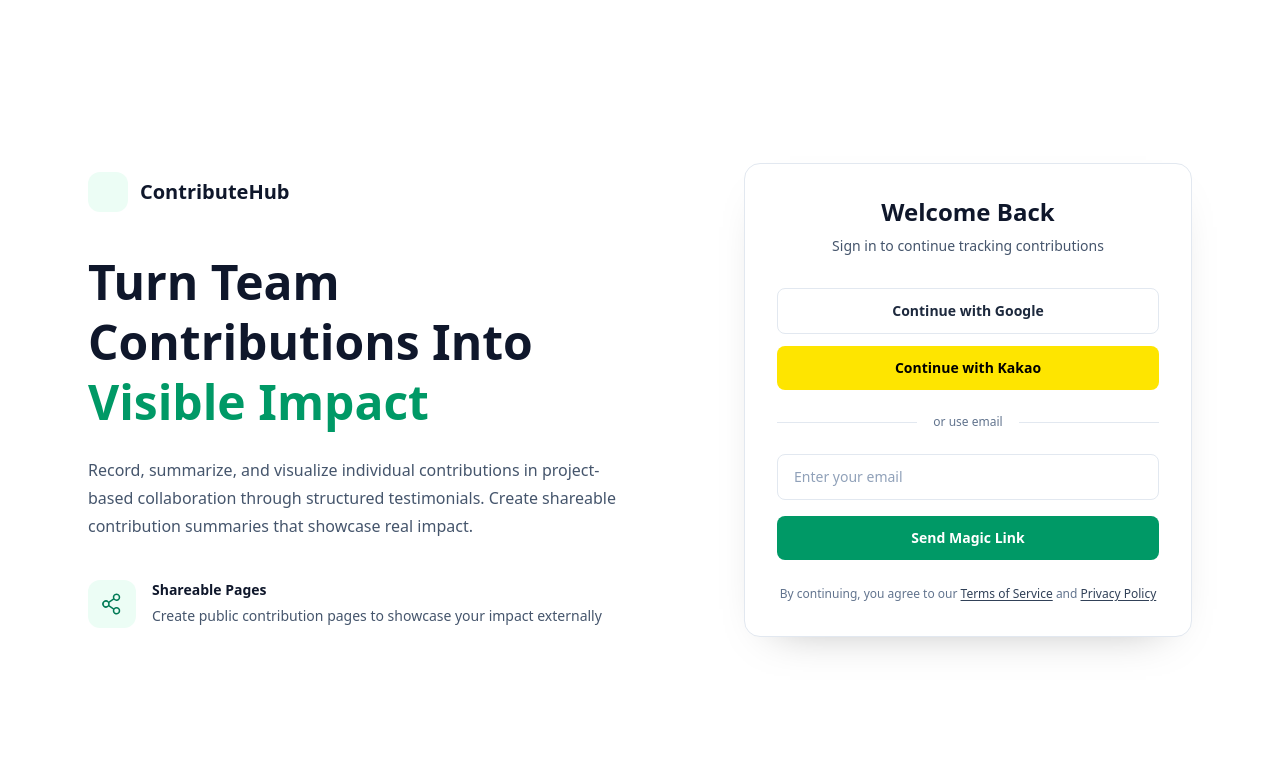
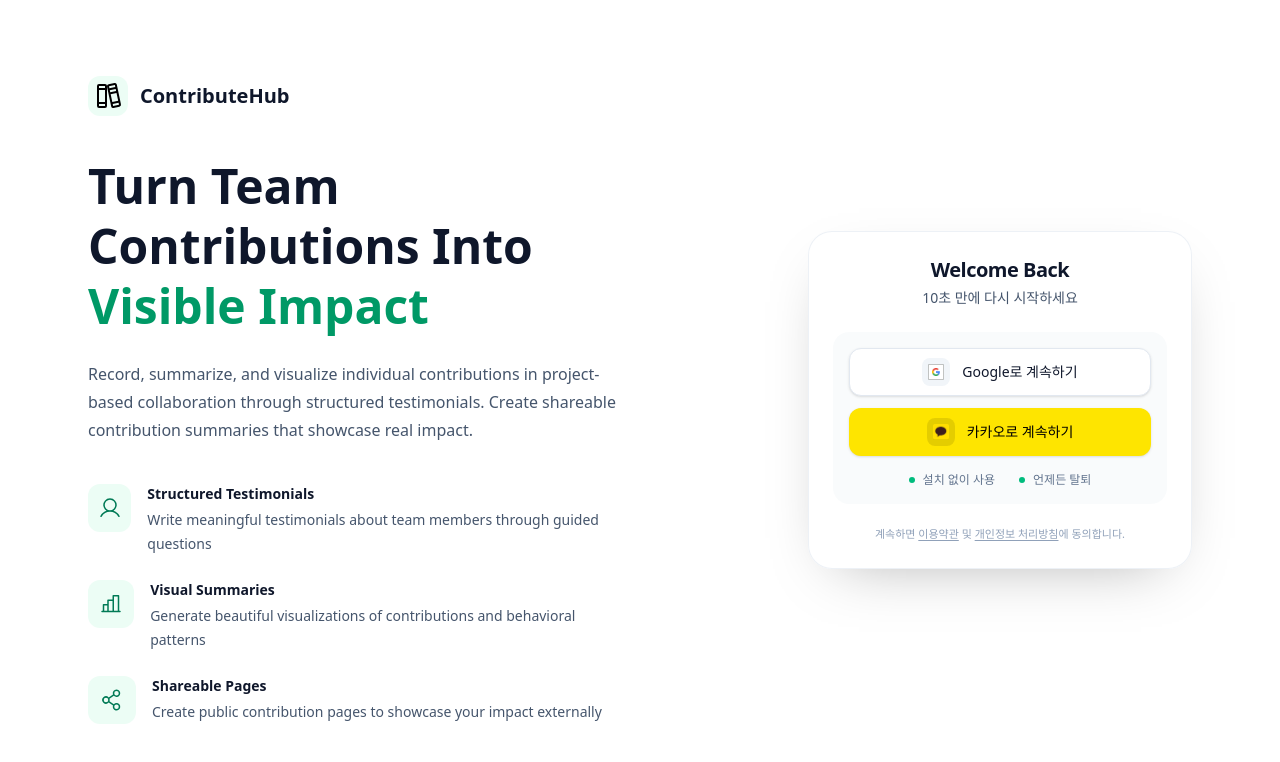
Before and after one commit to sesac-team2/frontend, a React app: page /login in a window 1280 px wide. Shown: the top 762 px of the page. Built offline with nearby package versions, Linux system fonts and the light colour scheme; the HTML template or start-up script is replaced by a standard one.

Commit message:
Feat: 로그인 페이지 수정

```diff
--- /dev/null
+++ b/src/pages/Login/components/LoginAuthGoogle.tsx
@@ -0,0 +1,25 @@
+import googleImg from '../../../assets/images/auth/google/web_light_sq_na@2x.png';
+
+export default function LoginAuthGoogle() {
+  return (
+    <a
+      href="/api/auth/login/google"
+      className="
+            flex h-12 w-full items-center justify-center gap-3
+            rounded-xl
+            bg-white
+            border border-slate-200
+            text-slate-900
+            shadow-sm
+            hover:bg-slate-50
+            active:bg-slate-100
+            transition
+        "
+    >
+      <span className="flex h-7 w-7 items-center justify-center rounded-lg bg-slate-100">
+        <img src={googleImg} alt="" className="h-4 w-4" />
+      </span>
+      <span className="text-sm font-medium">Google로 계속하기</span>
+    </a>
+  );
+}
--- /dev/null
+++ b/src/pages/Login/components/LoginAuthKaKao.tsx
@@ -0,0 +1,24 @@
+import kakaoImg from '../../../assets/images/auth/kakao/kakaotalk_sharing_btn_small_ov.png';
+
+export default function LoginAuthKaKao() {
+  return (
+    <a
+      href="/api/auth/login/kakao"
+      className="
+            flex h-12 w-full items-center justify-center gap-3
+            rounded-xl
+            bg-[#FEE500]
+            text-black
+            shadow-sm
+            hover:bg-[#F7D900]
+            active:bg-[#EAC800]
+            transition
+        "
+    >
+      <span className="flex h-7 w-7 items-center justify-center rounded-lg bg-black/10">
+        <img src={kakaoImg} alt="" className="h-4 w-4" />
+      </span>
+      <span className="text-sm font-medium">카카오로 계속하기</span>
+    </a>
+  );
+}
--- a/src/pages/Login/components/LoginCard.tsx
+++ b/src/pages/Login/components/LoginCard.tsx
@@ -1,81 +1,48 @@
+import LoginAuthGoogle from './LoginAuthGoogle.tsx';
+import LoginAuthKaKao from './LoginAuthKaKao.tsx';
+
 export default function LoginCard() {
   return (
-            <div className="w-full max-w-md rounded-2xl border border-slate-200 bg-white p-8 shadow-[0_18px_45px_-30px_rgba(0,0,0,0.35)]">
+    <div
+      className="
+            w-full max-w-sm
+            rounded-3xl
+            bg-white/80
+            backdrop-blur
+            border border-slate-200/60
+            p-6
+            shadow-[0_20px_60px_-30px_rgba(0,0,0,0.35)]
+        "
+    >
       <div className="text-center">
-                    <h2 className="text-2xl font-bold text-slate-900">
+        <h2 className="text-xl font-semibold tracking-tight text-slate-900">
           Welcome Back
         </h2>
-                    <p className="mt-2 text-sm text-slate-600">
-                    Sign in to continue tracking contributions
-                    </p>
+        <p className="mt-1 text-sm text-slate-600">10초 만에 다시 시작하세요</p>
       </div>
 
-                <div className="mt-8 space-y-3">
-                    <button
-                    type="button"
-                    className="flex w-full items-center justify-center gap-3 rounded-lg border border-slate-200 bg-white px-4 py-3 text-sm font-semibold text-slate-800 hover:bg-slate-50 active:bg-slate-100"
-                    >
-                    {/* <GoogleIcon /> */}
-                    Continue with Google
-                    </button>
-
-                    <button
-                    type="button"
-                    className="flex w-full items-center justify-center gap-3 rounded-lg bg-[#FEE500] px-4 py-3 text-sm font-semibold text-black hover:brightness-[0.98] active:brightness-[0.95]"
-                    >
-                    {/* <KakaoIcon /> */}
-                    Continue with Kakao
-                    </button>
-
-
-
+      <div className="mt-6 rounded-2xl bg-slate-50/80 p-4">
+        <div className="space-y-3">
+          <LoginAuthGoogle />
+          <LoginAuthKaKao />
         </div>
 
-                {/* Divider */}
-                <div className="my-6 flex items-center gap-4">
-                    <div className="h-px flex-1 bg-slate-200" />
-                    <span className="text-xs text-slate-500">or use email</span>
-                    <div className="h-px flex-1 bg-slate-200" />
+        <div className="mt-4 flex justify-center gap-6 text-xs text-slate-500">
+          <span className="flex items-center gap-2">
+            <span className="h-1.5 w-1.5 rounded-full bg-emerald-500" />
+            설치 없이 사용
+          </span>
+          <span className="flex items-center gap-2">
+            <span className="h-1.5 w-1.5 rounded-full bg-emerald-500" />
+            언제든 탈퇴
+          </span>
+        </div>
       </div>
 
-                <form
-                    onSubmit={(e) => {
-                    e.preventDefault();
-                    // TODO: 매직링크 발송 로직 연결
-                    alert("Magic link sent (demo)");
-                    }}
-                    className="space-y-4"
-                >
-                    <input
-                    type="email"
-                    required
-                    placeholder="Enter your email"
-                    className="w-full rounded-lg border border-slate-200 px-4 py-3 text-sm text-slate-900 placeholder:text-slate-400 focus:border-emerald-500 focus:outline-none focus:ring-4 focus:ring-emerald-100"
-                    />
-
-                    <button
-                    type="submit"
-                    className="w-full rounded-lg bg-emerald-600 px-4 py-3 text-sm font-semibold text-white hover:bg-emerald-700 active:bg-emerald-800"
-                    >
-                    Send Magic Link
-                    </button>
-                </form>
-
-                <p className="mt-6 text-center text-xs leading-5 text-slate-500">
-                    By continuing, you agree to our{" "}
-                    <a
-                    href="#"
-                    className="font-medium text-slate-700 underline underline-offset-2 hover:text-slate-900"
-                    >
-                    Terms of Service
-                    </a>{" "}
-                    and{" "}
-                    <a
-                    href="#"
-                    className="font-medium text-slate-700 underline underline-offset-2 hover:text-slate-900"
-                    >
-                    Privacy Policy
-                    </a>
+      <p className="mt-5 text-center text-[11px] leading-5 text-slate-400">
+        계속하면 <a className="underline underline-offset-2">이용약관</a> 및{' '}
+        <a className="underline underline-offset-2">개인정보 처리방침</a>에
+        동의합니다.
       </p>
     </div>
   );
--- a/src/pages/Login/components/LoginIntro.tsx
+++ b/src/pages/Login/components/LoginIntro.tsx
@@ -1,12 +1,17 @@
-import { ShareNetworkIcon } from "@phosphor-icons/react";
+import {
+  ShareNetworkIcon,
+  ChartBarIcon,
+  UserIcon,
+  BooksIcon,
+} from '@phosphor-icons/react';
 
-export default function LoginIntro(){
+export default function LoginIntro() {
   return (
     <>
       {/* Logo */}
       <div className="flex items-center gap-3">
         <div className="flex h-10 w-10 items-center justify-center rounded-xl bg-emerald-50">
-               {/*  <LogoMark /> */}
+          <BooksIcon fill="true" size={32} />
         </div>
         <div className="text-xl font-semibold text-slate-900">
           ContributeHub
@@ -23,22 +28,22 @@ export default function LoginIntro(){
       {/* Description */}
       <p className="mt-6 max-w-xl text-base leading-7 text-slate-600">
         Record, summarize, and visualize individual contributions in
-              project-based collaboration through structured testimonials.
-              Create shareable contribution summaries that showcase real impact.
+        project-based collaboration through structured testimonials. Create
+        shareable contribution summaries that showcase real impact.
       </p>
 
       {/* Feature bullets */}
       <div className="mt-10 space-y-6">
-              {/* <FeatureRow
-                //icon={<PeopleIcon />}
+        <FeatureRow
+          icon={<UserIcon size={24} />}
           title="Structured Testimonials"
           desc="Write meaningful testimonials about team members through guided questions"
         />
         <FeatureRow
-                //icon={<ChartIcon />}
+          icon={<ChartBarIcon size={24} />}
           title="Visual Summaries"
           desc="Generate beautiful visualizations of contributions and behavioral patterns"
-              /> */}
+        />
         <FeatureRow
           icon={<ShareNetworkIcon size={24} />}
           title="Shareable Pages"
@@ -48,7 +53,6 @@ export default function LoginIntro(){
     </>
   );
 }
-
 
 function FeatureRow({
   icon,
```
Also changed, not shown: src/pages/Login/index.tsx (+2 -146 lines), src/assets/images/auth/google/web_light_sq_na@2x.png (added), src/assets/images/auth/kakao/kakaotalk_sharing_btn_small_ov.png (added). Lines whose indentation alone changed are shown as unchanged.
